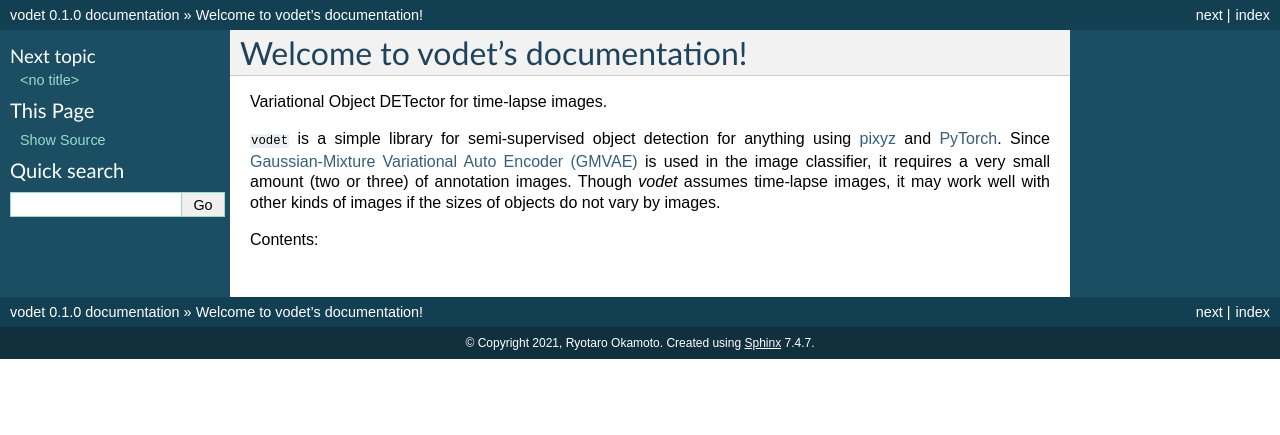
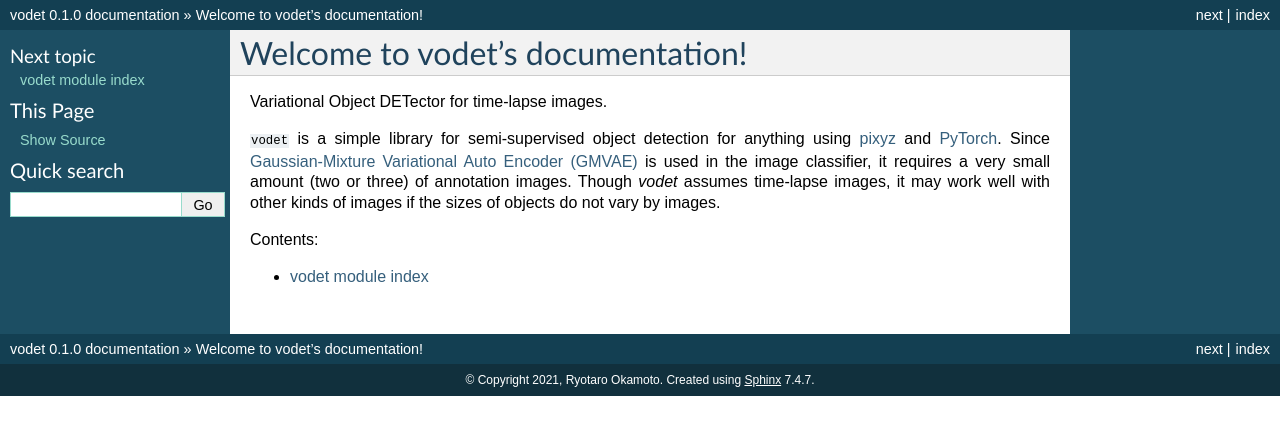
Before and after one commit to 0kam/vodet, a Sphinx documentation site: the page built from docs/index.rst, in a window 1280 px wide. Shown: the top 435 px of the page. Built offline with Sphinx 7.4.7, drawn with Linux system fonts in a browser that asks for light colours.

Commit message:
add module documents

```diff
--- a/docs/vodet.rst
+++ b/docs/vodet.rst
@@ -1,2 +1,5 @@
+vodet module index
+===================
+
 .. automodule:: vodet
    :members:
```
